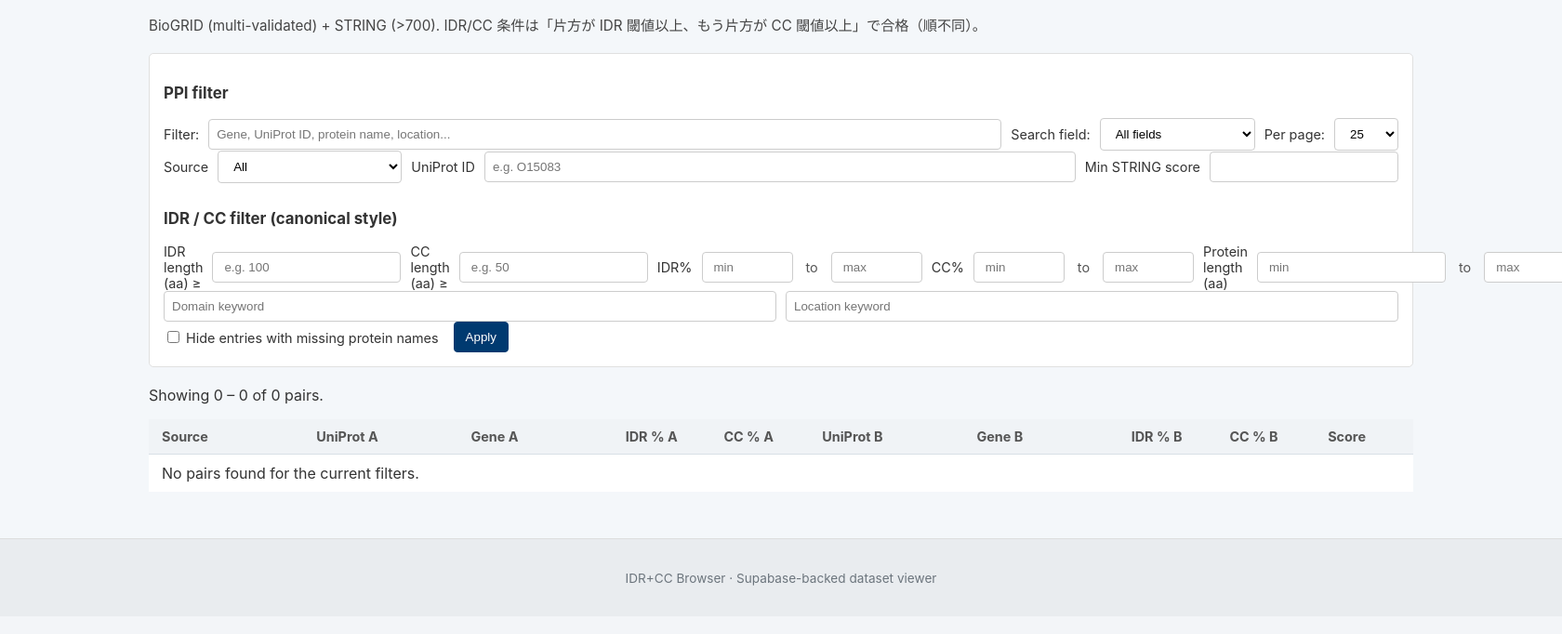
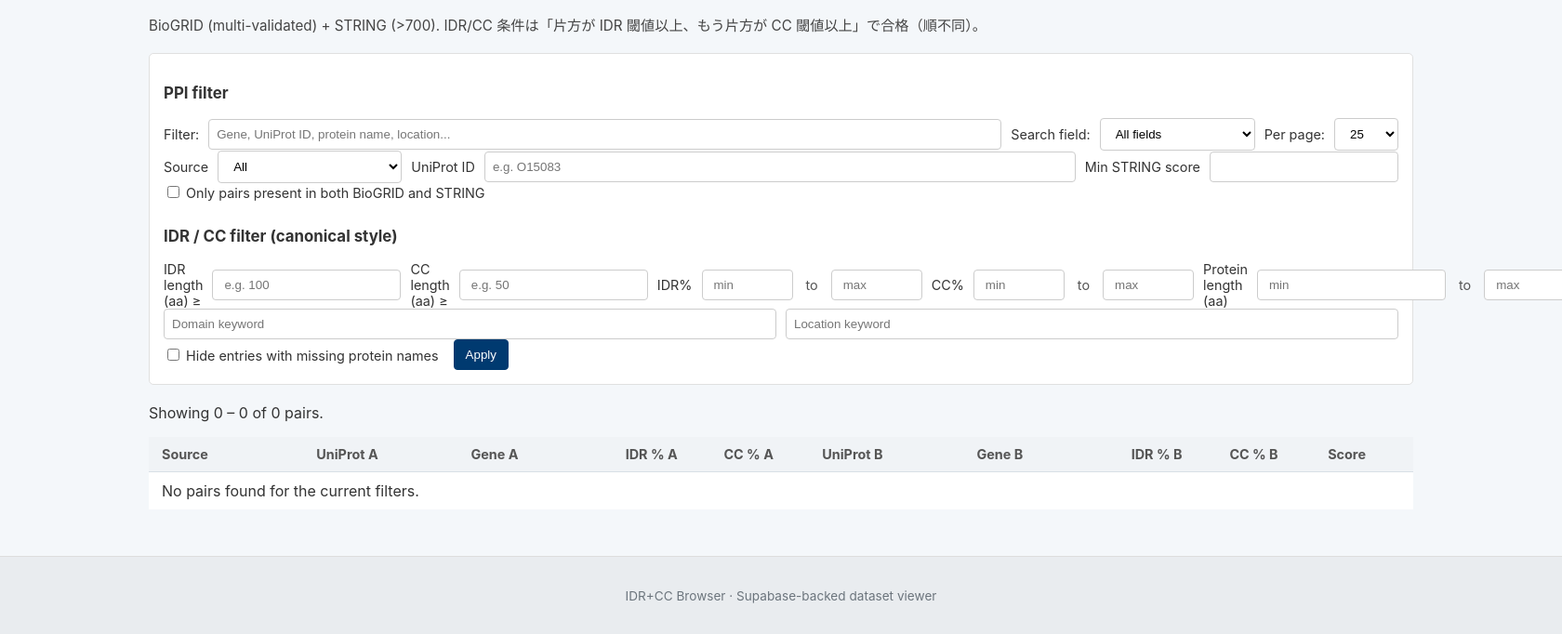
Before and after one commit to kdmtakumi/IDR-CC-webviewer, a Flask app: page /supramolecular in a window 1680 px wide; the page is wider, and only the part inside the window is pictured. Shown: the part 158-840 px from the top of that part at 93% size. Before the commit the page ends 788 px from the top of that part, so only its background shows below. Run offline with Flask 3, Linux system fonts and the light colour scheme; the visitor is signed in with stand-in values (Sample User, id 1); data that the repository does not hold is empty; some libraries are stand-ins or nearby versions.

Commit message:
Add both-source PPI filter and align layout

```diff
--- a/webviewer/app.py
+++ b/webviewer/app.py
@@ -293,6 +293,7 @@ def build_ppi_filter_conditions(
     search: Optional[str],
     search_mode: str,
     hide_missing_protein: bool,
+    require_both_sources: bool,
 ) -> Tuple[str, List[Any]]:
     clauses: List[str] = []
     params: List[Any] = []
@@ -320,6 +321,9 @@ def build_ppi_filter_conditions(
     if min_score is not None:
         clauses.append("(e.source != 'string' OR COALESCE(e.combined_score, 0) >= %s)")
         params.append(min_score)
+
+    if require_both_sources:
+        clauses.append("EXISTS (SELECT 1 FROM ppi_edges e2 WHERE e2.uniprot_a = e.uniprot_a AND e2.uniprot_b = e.uniprot_b AND e2.source != e.source)")
 
     # Protein length filters apply to both partners
     if min_protein_len is not None:
@@ -918,6 +922,7 @@ def supramolecular():
     min_protein_len = parse_int_param("protein_len_min")
     max_protein_len = parse_int_param("protein_len_max")
     hide_missing_protein = request.args.get("hide_missing_protein", "").lower() in {"1", "true", "on"}
+    require_both_sources = request.args.get("require_both_sources", "").lower() in {"1", "true", "on"}
 
     where_sql, params = build_ppi_filter_conditions(
         source,
@@ -934,6 +939,7 @@ def supramolecular():
         search,
         search_mode,
         hide_missing_protein,
+        require_both_sources,
     )
 
     conn = get_db_connection()
@@ -1031,6 +1037,7 @@ def supramolecular():
         search=search,
         search_mode=search_mode,
         hide_missing_protein=hide_missing_protein,
+        require_both_sources=require_both_sources,
         page_url=page_url,
     )
 
--- a/webviewer/templates/supramolecular.html
+++ b/webviewer/templates/supramolecular.html
@@ -40,6 +40,12 @@
           <input type="text" id="uniprot" name="uniprot" value="{{ uniprot_id or '' }}" placeholder="e.g. O15083" />
           <label for="score_min">Min STRING score</label>
           <input type="number" id="score_min" name="score_min" value="{{ min_score if min_score is not none else '' }}" min="0" step="1" />
+        </div>
+        <div class="filter-row filter-row-actions">
+          <label class="checkbox-inline" for="require_both_sources">
+            <input type="checkbox" id="require_both_sources" name="require_both_sources" value="1" {% if require_both_sources %}checked{% endif %} />
+            Only pairs present in both BioGRID and STRING
+          </label>
         </div>
       </div>
 
```
